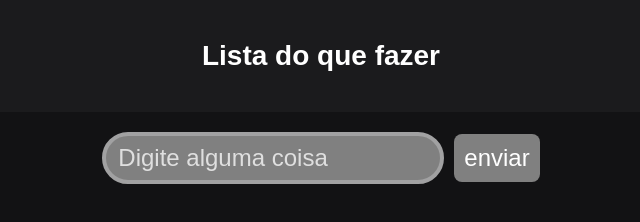
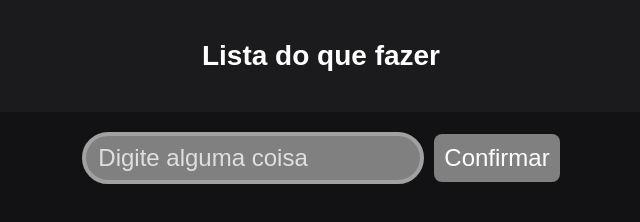
Before and after one commit to mayke10x/show, a plain HTML site: page index.html in a window 1280 px wide. Shown: the whole page, without its empty margins (319-959 px from the left). Drawn offline with Linux system fonts and the light colour scheme.

Commit message:
aqui vai uma modificação

```diff
--- a/index.html
+++ b/index.html
@@ -15,7 +15,7 @@
   <main>
     <div class="area_input">
       <input type="text" id="do" placeholder="Digite alguma coisa">
-      <button>enviar</button>
+      <button>Confirmar</button>
     </div>
 
     <div>
```
